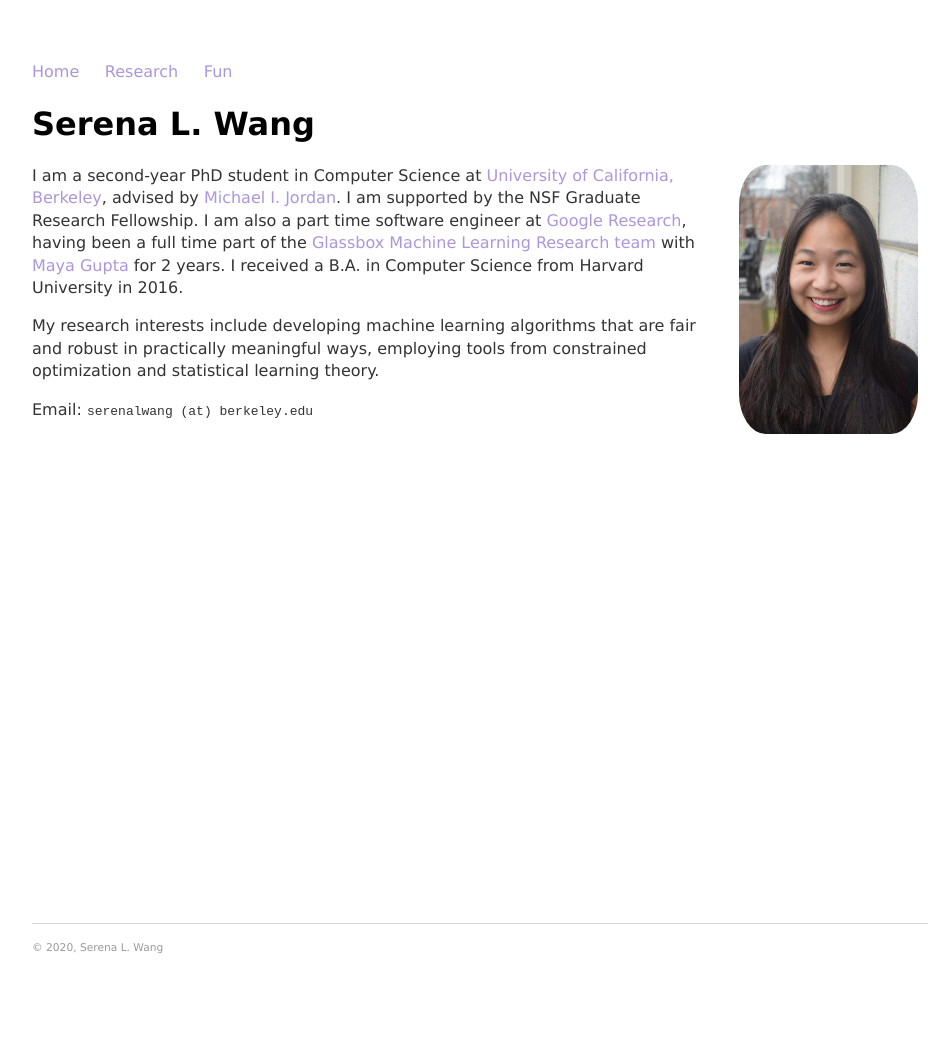
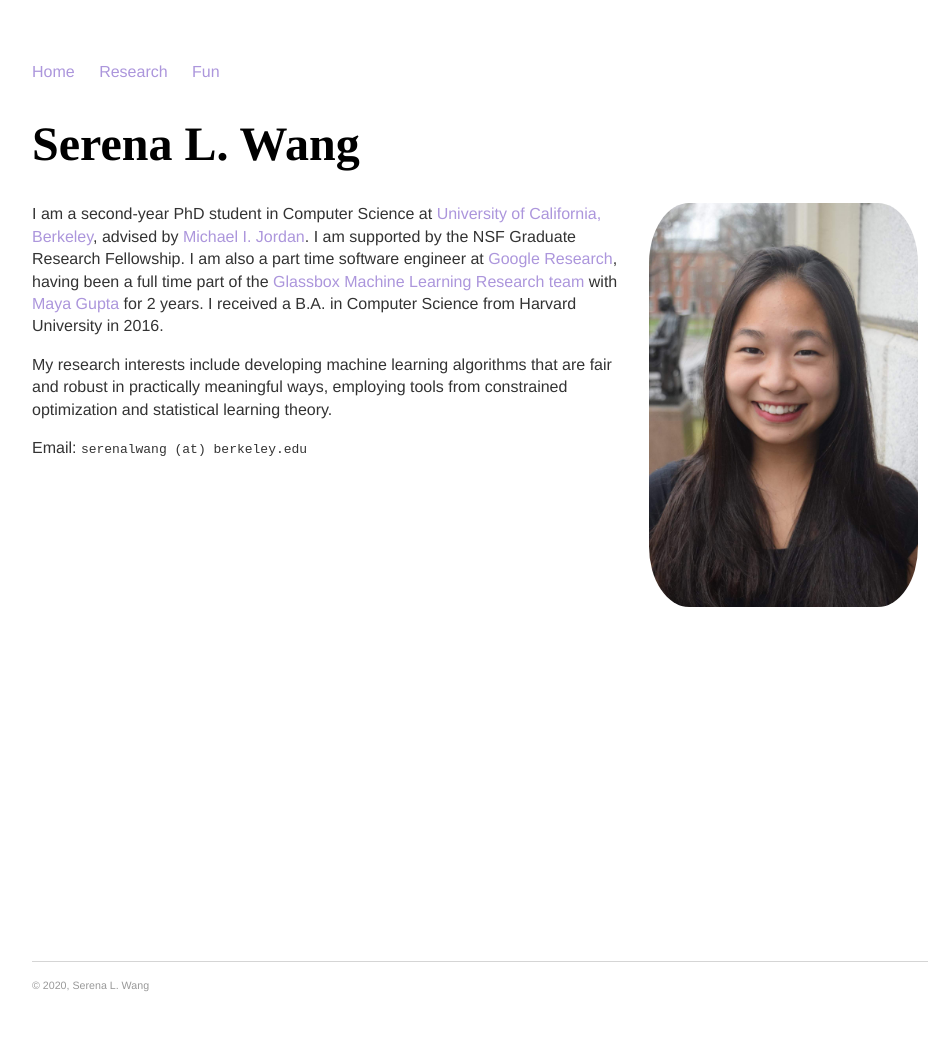
Before and after one commit to serenalwang/serenalwang.github.io, a Jekyll site: the page built from index.md, in a window 1280 px wide. Shown: the whole page, without its empty margins (160-1109 px from the left). Built offline with Jekyll 4.4.1, drawn with Linux system fonts in a browser that asks for light colours; before the commit the page ends 1017 px from its top, so only the background shows below that.

Commit message:
changed fonts.

```diff
--- a/css/main.css
+++ b/css/main.css
@@ -3,7 +3,7 @@ body {
     width: 70%;
 }
 nav ul, footer ul {
-    font-family: 'Verdana', 'Helvetica' , 'Sans-Serif';
+    font-family: 'Avenir', 'Helvetica' , 'Sans-Serif';
     padding: 0px;
     list-style: none;
     font-weight: bold;
@@ -22,21 +22,21 @@ a:hover {
 
 h1 {
     font-size: 3em;
-    font-family:'Georgia', 'Times', 'Serif';
+    font-family:'Avenir', 'Times', 'Serif';
 }
 
-h1 {
+h2 {
     font-size: 2em;
-    font-family: 'Verdana', 'Helvetica' , 'Sans-Serif';
+    font-family: 'Avenir', 'Helvetica' , 'Sans-Serif';
 }
 
 h3 {
     font-size: 1.5em;
-    font-family: 'Verdana', 'Helvetica' , 'Sans-Serif';
+    font-family: 'Avenir', 'Helvetica' , 'Sans-Serif';
 }
 
 p {
-    font-family: 'Verdana', 'Helvetica' , 'Sans-Serif';
+    font-family: 'Avenir', 'Helvetica' , 'Sans-Serif';
     font-weight: lighter;
     font-size: 1em;
     line-height: 1.4em;
@@ -53,7 +53,7 @@ p {
   font-size: 0.8em;
   font-style: italic;
   border-radius: 15%;
-  max-width: 20%;
+  max-width: 30%;
   height: auto;
 }
 
@@ -80,7 +80,7 @@ footer {
 }
 
 ul li{
-    font-family: 'Verdana', 'Helvetica' , 'Sans-Serif';
+    font-family: 'Avenir', 'Helvetica' , 'Sans-Serif';
     font-weight: lighter;
     font-size:1em;
     line-height: 1.5em;
```
Also changed, not shown: cat.md (+1 -1 lines), index.md (line endings or trailing spaces).
